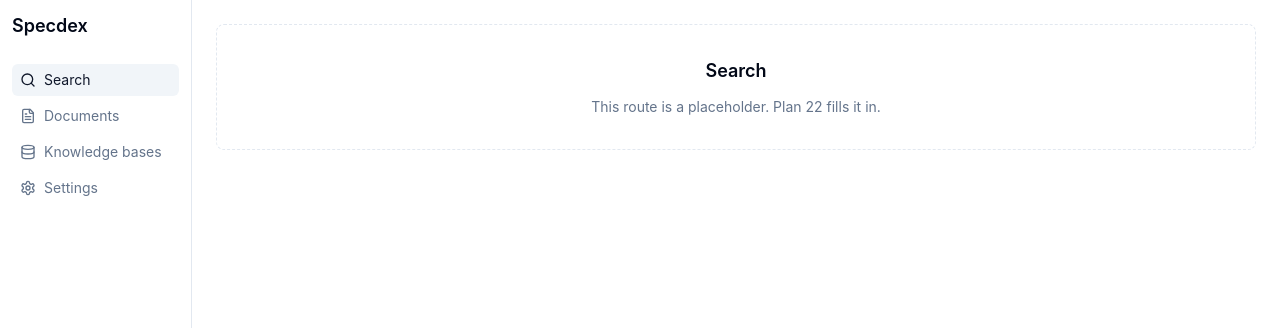
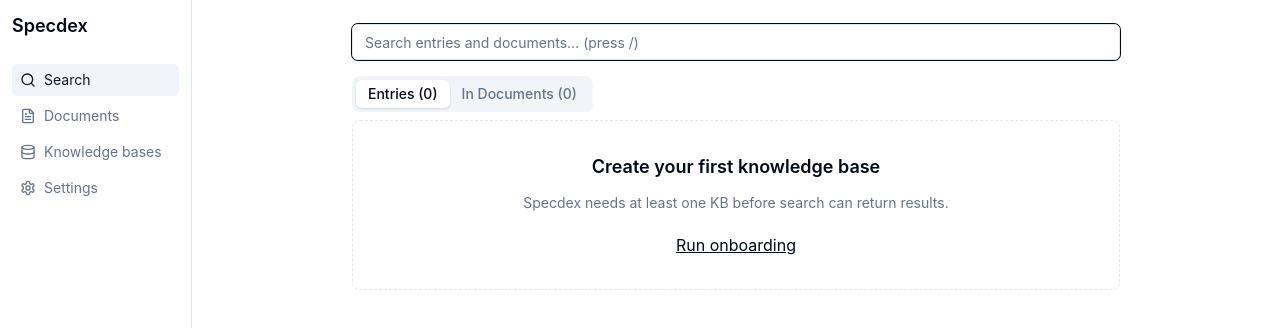
Before and after one commit to bsherifi/specdex, a React (Vite) app: page / in a window 1280 px wide. Shown: the top 328 px of the page. Built offline with nearby package versions, Linux system fonts and the light colour scheme.

Commit message:
feat(search): two-tab search route with debounce + keyboard nav

```diff
--- a/src/routes/Search.tsx
+++ b/src/routes/Search.tsx
@@ -1,11 +1,218 @@
+import { useEffect, useMemo, useRef, useState } from "react";
 import type { JSX } from "react";
-import { EmptyState } from "@/components/shared";
+import { Link, useNavigate } from "react-router-dom";
+import { Tabs, TabsContent, TabsList, TabsTrigger } from "@/components/ui/tabs";
+import { Input } from "@/components/ui/input";
+import { EmptyState, KbBadge } from "@/components/shared";
+import { useDebounce } from "@/hooks/useDebounce";
+import { searchEntries, searchSourceDocs, kbListSummaries } from "@/lib/tauri";
+import { cn } from "@/lib/utils";
+import type { KbColorName } from "@/lib/theme";
+
+interface EntryHit {
+  entry_id: string;
+  kb_id: string;
+  kb_name: string;
+  primary_value: string;
+  score: number;
+}
+
+interface SourceDocHit {
+  source_doc_id: string;
+  filename: string;
+  snippet_html: string;
+  score: number;
+}
+
+interface KbSummary {
+  id: string;
+  name: string;
+  highlight_color: string; // hex
+  entry_count: number;
+}
+
+const LIMIT = 50;
+
+// Commands return the tauri-specta `{ status, data | error }` wrapper (see the
+// contract note in `@/lib/tauri`); narrow on `status` rather than casting past it.
+function unwrap<T>(res: unknown): T {
+  const r = res as { status: "ok"; data: T } | { status: "error"; error: unknown };
+  if (r.status === "error") throw new Error(JSON.stringify(r.error));
+  return r.data;
+}
+
+function colorForHex(hex: string): KbColorName | undefined {
+  // Map common palette hexes back to KB color names; if unknown, return undefined
+  // and KbBadge falls back to "amber" via its default. (Plan 25 ensures hex
+  // always comes from the palette, so the map covers v1.)
+  const palette: Record<string, KbColorName> = {
+    "#f59e0b": "amber",
+    "#38bdf8": "sky",
+    "#10b981": "emerald",
+    "#ec4899": "pink",
+    "#8b5cf6": "violet",
+    "#f97316": "orange",
+    "#06b6d4": "cyan",
+    "#f43f5e": "rose",
+  };
+  return palette[hex.toLowerCase()];
+}
+
+/// Tantivy only emits `<b>` tags; we still sanitize defensively.
+function sanitizeSnippet(html: string): string {
+  return html
+    .replace(/&/g, "&amp;")
+    .replace(/<(?!\/?b\b)([^>]*)>/g, "&lt;$1&gt;");
+}
 
 export default function Search(): JSX.Element {
+  const [q, setQ] = useState("");
+  const debounced = useDebounce(q, 200);
+  const [tab, setTab] = useState<"entries" | "docs">("entries");
+  const [entryHits, setEntryHits] = useState<EntryHit[]>([]);
+  const [docHits, setDocHits] = useState<SourceDocHit[]>([]);
+  const [kbs, setKbs] = useState<KbSummary[]>([]);
+  const [active, setActive] = useState(0);
+  const navigate = useNavigate();
+  const inputRef = useRef<HTMLInputElement>(null);
+
+  // Slash-to-focus.
+  useEffect(() => {
+    const onKey = (e: KeyboardEvent) => {
+      if (e.key === "/" && document.activeElement !== inputRef.current) {
+        e.preventDefault();
+        inputRef.current?.focus();
+      }
+    };
+    window.addEventListener("keydown", onKey);
+    return () => window.removeEventListener("keydown", onKey);
+  }, []);
+
+  useEffect(() => {
+    void kbListSummaries().then((res) => setKbs(unwrap<KbSummary[]>(res)));
+  }, []);
+
+  useEffect(() => {
+    setActive(0);
+    if (!debounced.trim()) {
+      setEntryHits([]);
+      setDocHits([]);
+      return;
+    }
+    if (tab === "entries") {
+      void searchEntries(debounced, LIMIT).then((r) =>
+        setEntryHits(unwrap<EntryHit[]>(r)),
+      );
+    } else {
+      void searchSourceDocs(debounced, LIMIT).then((r) =>
+        setDocHits(unwrap<SourceDocHit[]>(r)),
+      );
+    }
+  }, [debounced, tab]);
+
+  const results = tab === "entries" ? entryHits : docHits;
+  const hasNoKbs = kbs.length === 0;
+
+  const onKeyOnList = (e: React.KeyboardEvent<HTMLDivElement | HTMLInputElement>) => {
+    if (e.key === "ArrowDown") {
+      e.preventDefault();
+      setActive((i) => Math.min(i + 1, Math.max(results.length - 1, 0)));
+    } else if (e.key === "ArrowUp") {
+      e.preventDefault();
+      setActive((i) => Math.max(i - 1, 0));
+    } else if (e.key === "Enter") {
+      const hit = results[active];
+      if (!hit) return;
+      if (tab === "entries") {
+        const h = hit as EntryHit;
+        navigate(`/kbs/${h.kb_id}#entry-${h.entry_id}`);
+      } else {
+        const h = hit as SourceDocHit;
+        navigate(`/documents/${h.source_doc_id}`);
+      }
+    }
+  };
+
+  const kbColor = useMemo(() => {
+    const m: Record<string, KbColorName> = {};
+    for (const kb of kbs) {
+      const c = colorForHex(kb.highlight_color);
+      if (c) m[kb.id] = c;
+    }
+    return m;
+  }, [kbs]);
+
   return (
-    <EmptyState
-      title="Search"
-      description="This route is a placeholder. Plan 22 fills it in."
-    />
+    <div className="mx-auto max-w-3xl">
+      <Input
+        ref={inputRef}
+        placeholder="Search entries and documents… (press /)"
+        value={q}
+        onChange={(e) => setQ(e.target.value)}
+        onKeyDown={onKeyOnList}
+        autoFocus
+      />
+      <Tabs value={tab} onValueChange={(v) => setTab(v as "entries" | "docs")} className="mt-4">
+        <TabsList>
+          <TabsTrigger value="entries">Entries ({entryHits.length})</TabsTrigger>
+          <TabsTrigger value="docs">In Documents ({docHits.length})</TabsTrigger>
+        </TabsList>
+
+        <TabsContent value="entries">
+          {hasNoKbs ? (
+            <EmptyState
+              title="Create your first knowledge base"
+              description="Specdex needs at least one KB before search can return results."
+              action={<Link to="/onboarding" className="underline">Run onboarding</Link>}
+            />
+          ) : entryHits.length === 0 ? (
+            <EmptyState title="No matches" description="Check spelling, or scan a new document." />
+          ) : (
+            <div onKeyDown={onKeyOnList} tabIndex={0} className="mt-3 flex flex-col gap-1">
+              {entryHits.map((h, i) => (
+                <Link
+                  key={h.entry_id}
+                  to={`/kbs/${h.kb_id}#entry-${h.entry_id}`}
+                  className={cn(
+                    "rounded-md border border-border bg-card p-3 hover:bg-accent",
+                    i === active && "ring-2 ring-ring",
+                  )}
+                >
+                  <div className="flex items-center gap-2">
+                    <KbBadge name={h.kb_name} color={kbColor[h.kb_id] ?? "amber"} />
+                    <span className="font-medium">{h.primary_value}</span>
+                  </div>
+                </Link>
+              ))}
+            </div>
+          )}
+        </TabsContent>
+
+        <TabsContent value="docs">
+          {docHits.length === 0 ? (
+            <EmptyState title="No matches" description="Try a different query or ingest more PDFs." />
+          ) : (
+            <div onKeyDown={onKeyOnList} tabIndex={0} className="mt-3 flex flex-col gap-2">
+              {docHits.map((h, i) => (
+                <Link
+                  key={h.source_doc_id}
+                  to={`/documents/${h.source_doc_id}`}
+                  className={cn(
+                    "block rounded-md border border-border bg-card p-3 hover:bg-accent",
+                    i === active && "ring-2 ring-ring",
+                  )}
+                >
+                  <div className="font-medium">{h.filename}</div>
+                  <div
+                    className="mt-1 text-sm text-muted-foreground"
+                    dangerouslySetInnerHTML={{ __html: sanitizeSnippet(h.snippet_html) }}
+                  />
+                </Link>
+              ))}
+            </div>
+          )}
+        </TabsContent>
+      </Tabs>
+    </div>
   );
 }
```
Also changed, not shown: 2 other files (tests, documents, lock files or other folders).
